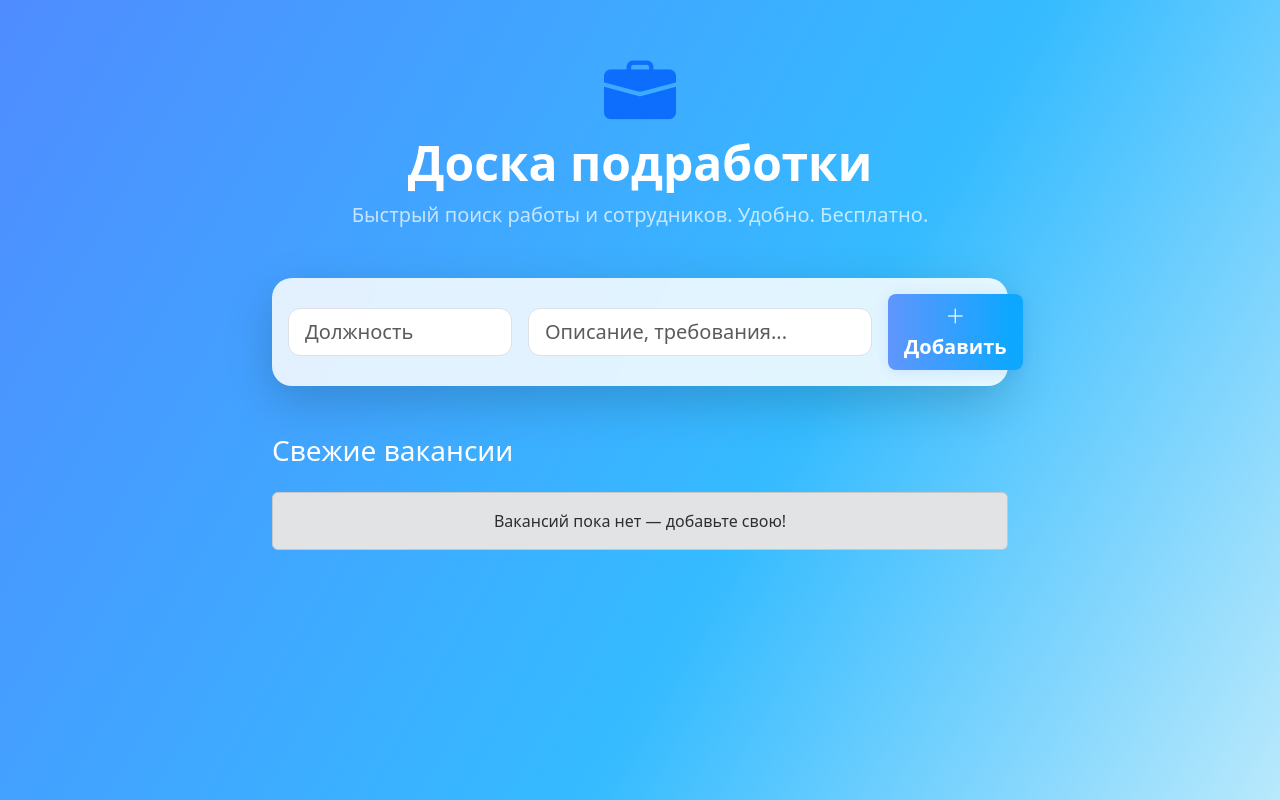
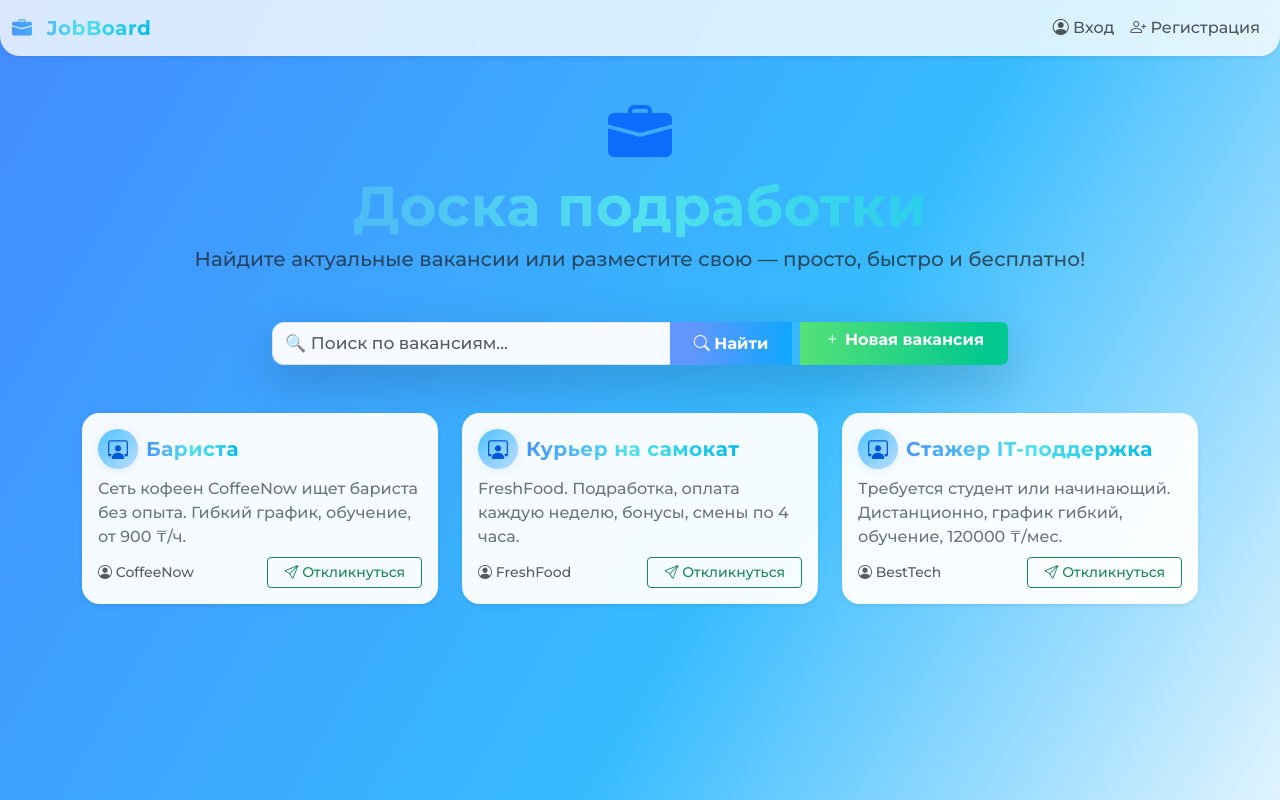
Before and after one commit to MERCYIRIS/Projectjob, a Flask app: page / in a window 1280 px wide. Run offline with Flask 3, Linux system fonts and the light colour scheme; data that the repository does not hold is empty.

Commit message:
project3

```diff
--- a/jobboard/app.py
+++ b/jobboard/app.py
@@ -1,7 +1,8 @@
-from flask import Flask, render_template, request, redirect
-import sqlite3, os
+from flask import Flask, render_template, request, redirect, url_for, session, flash
+import sqlite3, os, hashlib
 
 app = Flask(__name__)
+app.secret_key = 'supersecretkeychangeit'
 
 DB_PATH = "jobs.db"
 
@@ -9,32 +10,119 @@ def init_db():
     if not os.path.exists(DB_PATH):
         conn = sqlite3.connect(DB_PATH)
         c = conn.cursor()
-        c.execute('''
-            CREATE TABLE IF NOT EXISTS jobs (
-                id INTEGER PRIMARY KEY AUTOINCREMENT,
-                title TEXT NOT NULL,
-                description TEXT NOT NULL
-            )
-        ''')
+        c.execute('''CREATE TABLE IF NOT EXISTS users (
+            id INTEGER PRIMARY KEY AUTOINCREMENT,
+            username TEXT UNIQUE NOT NULL,
+            password TEXT NOT NULL,
+            is_employer INTEGER DEFAULT 0
+        )''')
+        c.execute('''CREATE TABLE IF NOT EXISTS jobs (
+            id INTEGER PRIMARY KEY AUTOINCREMENT,
+            author_id INTEGER,
+            title TEXT NOT NULL,
+            description TEXT NOT NULL,
+            FOREIGN KEY (author_id) REFERENCES users(id)
+        )''')
         conn.commit()
         conn.close()
-
 init_db()
 
-@app.route('/', methods=['GET', 'POST'])
+def hash_pwd(password):
+    return hashlib.sha256(password.encode()).hexdigest()
+
+def db():
+    return sqlite3.connect(DB_PATH)
+
+@app.route('/')
 def index():
-    conn = sqlite3.connect(DB_PATH)
+    search = request.args.get('q', '').strip()
+    conn = db()
     c = conn.cursor()
-    if request.method == 'POST':
-        title = request.form['title'].strip()
-        description = request.form['description'].strip()
-        if title and description:
-            c.execute('INSERT INTO jobs (title, description) VALUES (?, ?)', (title, description))
-            conn.commit()
-    c.execute('SELECT * FROM jobs ORDER BY id DESC')
+    if search:
+        c.execute("SELECT jobs.id, jobs.title, jobs.description, users.username FROM jobs LEFT JOIN users ON jobs.author_id=users.id WHERE jobs.title LIKE ? OR jobs.description LIKE ? ORDER BY jobs.id DESC", (f"%{search}%", f"%{search}%"))
+    else:
+        c.execute("SELECT jobs.id, jobs.title, jobs.description, users.username FROM jobs LEFT JOIN users ON jobs.author_id=users.id ORDER BY jobs.id DESC")
     jobs = c.fetchall()
     conn.close()
-    return render_template('index.html', jobs=jobs)
+    return render_template('index.html', jobs=jobs, search=search)
+
+@app.route('/register', methods=['GET', 'POST'])
+def register():
+    if request.method == 'POST':
+        username = request.form['username']
+        password = hash_pwd(request.form['password'])
+        is_emp = 1 if 'employer' in request.form else 0
+        conn = db()
+        c = conn.cursor()
+        try:
+            c.execute("INSERT INTO users (username, password, is_employer) VALUES (?, ?, ?)", (username, password, is_emp))
+            conn.commit()
+            flash('Регистрация успешна! Теперь войдите.', 'success')
+            return redirect(url_for('login'))
+        except sqlite3.IntegrityError:
+            flash('Логин уже занят', 'danger')
+        finally:
+            conn.close()
+    return render_template('register.html')
+
+@app.route('/login', methods=['GET', 'POST'])
+def login():
+    if request.method == 'POST':
+        username = request.form['username']
+        password = hash_pwd(request.form['password'])
+        conn = db()
+        c = conn.cursor()
+        c.execute("SELECT id, is_employer FROM users WHERE username=? AND password=?", (username, password))
+        user = c.fetchone()
+        conn.close()
+        if user:
+            session['user_id'] = user[0]
+            session['is_employer'] = bool(user[1])
+            session['username'] = username
+            flash('Вход выполнен', 'success')
+            return redirect(url_for('index'))
+        else:
+            flash('Неверные данные для входа', 'danger')
+    return render_template('login.html')
+
+@app.route('/logout')
+def logout():
+    session.clear()
+    flash('Вы вышли из аккаунта', 'info')
+    return redirect(url_for('index'))
+
+@app.route('/add', methods=['GET', 'POST'])
+def add_job():
+    if not session.get('user_id') or not session.get('is_employer'):
+        flash('Вакансии могут размещать только работодатели. Зарегистрируйтесь или войдите как работодатель.', 'warning')
+        return redirect(url_for('login'))
+    if request.method == 'POST':
+        title = request.form['title']
+        description = request.form['description']
+        conn = db()
+        c = conn.cursor()
+        c.execute("INSERT INTO jobs (author_id, title, description) VALUES (?, ?, ?)", (session['user_id'], title, description))
+        conn.commit()
+        conn.close()
+        flash('Вакансия добавлена!', 'success')
+        return redirect(url_for('index'))
+    return render_template('add_job.html')
+
+@app.route('/delete/<int:job_id>')
+def delete_job(job_id):
+    if not session.get('user_id'):
+        flash('Вы должны войти', 'danger')
+        return redirect(url_for('login'))
+    conn = db()
+    c = conn.cursor()
+    c.execute("SELECT author_id FROM jobs WHERE id=?", (job_id,))
+    job = c.fetchone()
+    if job and job[0] == session['user_id']:
+        c.execute("DELETE FROM jobs WHERE id=?", (job_id,))
+        conn.commit()
+        flash('Вакансия удалена', 'info')
+    conn.close()
+    return redirect(url_for('index'))
 
 if __name__ == '__main__':
     app.run(debug=True)
--- a/jobboard/static/style.css
+++ b/jobboard/static/style.css
@@ -1,32 +1,61 @@
-.gradient-bg {
-    background: linear-gradient(120deg,#4f8cff 0%, #35bbff 60%, #b9e9fc 100%);
+body {
+    font-family: 'Montserrat', 'Segoe UI', Arial, sans-serif;
+    background: linear-gradient(120deg, #438cff 0%, #37bbff 60%, #e0f4ff 100%);
     min-height: 100vh;
 }
+.gradient-bg { background: none !important; }
 .bg-glass {
-    background: rgba(255,255,255,0.85) !important;
-    border-radius: 1.25rem;
-    box-shadow: 0 2px 24px 0 rgba(86,132,255,0.12);
-    backdrop-filter: blur(3px);
+    background: rgba(255,255,255,0.95)!important;
+    border-radius: 1.25em;
+    box-shadow: 0 2px 32px rgba(86,132,255,0.18);
+    backdrop-filter: blur(4px);
 }
-.job-card {
+.card {
     border: none;
-    border-radius: 1.25rem;
-    min-height: 120px;
-    transition: box-shadow .14s;
+    border-radius: 1.1em;
+    min-height: 160px;
+    transition: box-shadow .2s, transform .1s;
 }
-.job-card:hover {
-    box-shadow: 0 1rem 1.5rem rgba(52,126,255,0.15), 0 2px 8px rgba(39,113,179,0.13);
+.card:hover {
+    box-shadow: 0 1rem 2rem rgba(51,132,255,.16), 0 2px 8px rgba(39,113,179,.10);
+    transform: translateY(-3px) scale(1.03);
+}
+.navbar {
+    border-radius: 0 0 1.25em 1.25em;
+    margin-bottom: 30px;
+    background: rgba(255,255,255,0.80)!important;
+}
+.code-circle {
+    width: 2em; height: 2em; border-radius: 100%;
+    background: linear-gradient(135deg,#51c3ff,#a4d7ff 80%);
+    display: flex; align-items: center; justify-content: center;
+    color: #0057d9; font-size: 1.25em; box-shadow:0 1px 8px 0 rgba(80,130,255,0.13);
 }
 input.form-control, textarea.form-control {
-    border-radius: 0.75rem;
+    border-radius: .7em;
+    font-size: 17px;
+    background: #f7fbff;
+}
+.btn-primary, .btn-success {
+    font-weight: 600;
+    box-shadow: 0 2px 12px rgba(112,195,253,0.1);
 }
 .btn-primary {
-    background: linear-gradient(90deg,#6096fd,#0ea7ff 90%);
-    border: none !important;
-    box-shadow: 0 2px 14px 0 rgba(17,97,238,0.12);
+    background: linear-gradient(90deg,#6096fd 20%,#0ea7ff 100%);
+    border: none;
 }
-.text-white-50 { color: rgba(255,255,255,0.7) !important; }
-::-webkit-input-placeholder { color: #b0b0b0; }
-::-moz-placeholder { color: #b0b0b0; }
-:-ms-input-placeholder { color: #b0b0b0; }
-::placeholder { color: #b0b0b0; }
+.btn-success {
+    background: linear-gradient(90deg,#55e178,#01c88f 90%);
+    border: none;
+}
+.text-gradient {
+    background: linear-gradient(90deg,#4896fd,#52e1ed 50%,#07bce7 100%);
+    background-clip: text;
+    color: transparent;
+    font-weight: 700;
+    letter-spacing: .5px;
+}
+@media (max-width: 768px) {
+    h1.display-4 { font-size:2rem;}
+    .navbar { border-radius: 0 0 1em 1em;}
+}
--- a/jobboard/templates/index.html
+++ b/jobboard/templates/index.html
@@ -2,69 +2,101 @@
 <html lang="ru">
 <head>
     <meta charset="UTF-8">
-    <title>Доска подработки</title>
+    <title>Доска подработки — JobBoard</title>
     <meta name="viewport" content="width=device-width, initial-scale=1">
     <!-- Bootstrap CSS & Icons -->
     <link href="https://cdn.jsdelivr.net/npm/bootstrap@5.3.2/dist/css/bootstrap.min.css" rel="stylesheet">
     <link href="https://cdn.jsdelivr.net/npm/bootstrap-icons@1.11.1/font/bootstrap-icons.css" rel="stylesheet">
-    <link rel="stylesheet" href="{{ url_for('static', filename='style.css') }}">
+    <!-- Google Fonts: Montserrat -->
+    <link href="https://fonts.googleapis.com/css2?family=Montserrat:wght@500;700&display=swap" rel="stylesheet">
+    <link rel="stylesheet" href="style.css">
 </head>
 <body>
 <div class="gradient-bg min-vh-100 pb-5">
-  <div class="container py-5">
-      <div class="row justify-content-center">
+  <nav class="navbar navbar-expand-lg bg-glass shadow-sm mb-4">
+      <div class="container-fluid">
+          <a href="#" class="navbar-brand fw-bold text-gradient"><i class="bi bi-briefcase-fill me-2"></i> JobBoard</a>
+          <button class="navbar-toggler" type="button" data-bs-toggle="collapse" data-bs-target="#navMenu">
+              <span class="navbar-toggler-icon"></span>
+          </button>
+          <div class="collapse navbar-collapse" id="navMenu">
+              <ul class="navbar-nav ms-auto">
+                  <li class="nav-item"><a class="nav-link" href="#"><i class="bi bi-person-circle"></i> Вход</a></li>
+                  <li class="nav-item"><a class="nav-link" href="#"><i class="bi bi-person-plus"></i> Регистрация</a></li>
+              </ul>
+          </div>
+      </div>
+  </nav>
+  <div class="container">
+      <div class="text-center mb-5 pt-3">
+          <i class="bi bi-briefcase-fill display-3 text-primary mb-2"></i>
+          <h1 class="display-4 fw-bold text-gradient mb-1">Доска подработки</h1>
+          <p class="lead text-muted">Найдите актуальные вакансии или разместите свою — просто, быстро и бесплатно!</p>
+      </div>
+      <div class="row mb-5 justify-content-center">
           <div class="col-lg-8">
+              <form class="input-group shadow-lg rounded overflow-hidden">
+                  <input type="search" class="form-control py-2" placeholder="🔍 Поиск по вакансиям...">
+                  <button class="btn btn-primary px-4" type="submit">
+                      <i class="bi bi-search"></i> Найти
+                  </button>
+                  <a href="#" class="btn btn-success ms-2 px-4 d-none d-md-block"><i class="bi bi-plus"></i> Новая вакансия</a>
+              </form>
+          </div>
+      </div>
 
-              <div class="text-center mb-5">
-                  <i class="bi bi-briefcase-fill display-2 text-primary mb-3"></i>
-                  <h1 class="display-5 fw-bold text-white">Доска подработки</h1>
-                  <p class="lead text-white-50">Быстрый поиск работы и сотрудников. Удобно. Бесплатно.</p>
-              </div>
-
-              <div class="card shadow-lg mb-5 border-0 bg-glass animate__animated animate__fadeInDown">
-                  <div class="card-body">
-                    <form method="POST" autocomplete="off" class="row gy-2 gx-3 align-items-center justify-content-center">
-                        <div class="col-md-4">
-                            <input name="title" type="text" class="form-control form-control-lg" placeholder="Должность" required maxlength="60">
-                        </div>
-                        <div class="col-md-6">
-                            <input name="description" type="text" class="form-control form-control-lg" placeholder="Описание, требования..." required maxlength="140">
-                        </div>
-                        <div class="col-md-2 d-grid">
-                            <button type="submit" class="btn btn-lg btn-primary fw-bold">
-                                <i class="bi bi-plus-lg"></i> <span class="d-none d-xl-inline">Добавить</span>
-                            </button>
-                        </div>
-                    </form>
+      <!-- Вакансии -->
+      <div class="row g-4">
+          <div class="col-md-6 col-lg-4">
+              <div class="card shadow-sm bg-glass h-100 animate__animated animate__fadeInUp">
+                  <div class="card-body d-flex flex-column">
+                      <div class="d-flex align-items-center mb-2">
+                          <div class="code-circle me-2"><i class="bi bi-person-workspace"></i></div>
+                          <h5 class="card-title mb-0 fw-bold text-gradient">Бариста</h5>
+                      </div>
+                      <p class="card-text text-secondary mb-2 fs-6">Сеть кофеен CoffeeNow ищет бариста без опыта. Гибкий график, обучение, от 900 ₸/ч.</p>
+                      <div class="mt-auto d-flex justify-content-between align-items-center small text-muted">
+                          <span><i class="bi bi-person-circle"></i> CoffeeNow</span>
+                          <button class="btn btn-outline-success btn-sm px-3"><i class="bi bi-send"></i> Откликнуться</button>
+                      </div>
                   </div>
               </div>
-
-              <h3 class="mb-4 text-white">Свежие вакансии</h3>
-              <div class="row g-4">
-              {% if jobs %}
-                  {% for job in jobs %}
-                  <div class="col-md-6">
-                      <div class="card shadow-sm job-card animate__animated animate__zoomIn">
-                          <div class="card-body">
-                              <div class="d-flex align-items-center mb-2"><i class="bi bi-person-workspace fs-4 me-2 text-primary"></i>
-                                <h5 class="card-title mb-0">{{ job[1] }}</h5></div>
-                              <p class="card-text text-secondary small">{{ job[2] }}</p>
-                          </div>
+          </div>
+          <div class="col-md-6 col-lg-4">
+              <div class="card shadow-sm bg-glass h-100 animate__animated animate__fadeInUp">
+                  <div class="card-body d-flex flex-column">
+                      <div class="d-flex align-items-center mb-2">
+                          <div class="code-circle me-2"><i class="bi bi-person-workspace"></i></div>
+                          <h5 class="card-title mb-0 fw-bold text-gradient">Курьер на самокат</h5>
+                      </div>
+                      <p class="card-text text-secondary mb-2 fs-6">FreshFood. Подработка, оплата каждую неделю, бонусы, смены по 4 часа.</p>
+                      <div class="mt-auto d-flex justify-content-between align-items-center small text-muted">
+                          <span><i class="bi bi-person-circle"></i> FreshFood</span>
+                          <button class="btn btn-outline-success btn-sm px-3"><i class="bi bi-send"></i> Откликнуться</button>
                       </div>
                   </div>
-                  {% endfor %}
-              {% else %}
-                  <div class="col">
-                      <div class="alert alert-secondary text-center">Вакансий пока нет — добавьте свою!</div>
+              </div>
+          </div>
+          <div class="col-md-6 col-lg-4">
+              <div class="card shadow-sm bg-glass h-100 animate__animated animate__fadeInUp">
+                  <div class="card-body d-flex flex-column">
+                      <div class="d-flex align-items-center mb-2">
+                          <div class="code-circle me-2"><i class="bi bi-person-workspace"></i></div>
+                          <h5 class="card-title mb-0 fw-bold text-gradient">Стажер IT-поддержка</h5>
+                      </div>
+                      <p class="card-text text-secondary mb-2 fs-6">Требуется студент или начинающий. Дистанционно, график гибкий, обучение, 120000 ₸/мес.</p>
+                      <div class="mt-auto d-flex justify-content-between align-items-center small text-muted">
+                          <span><i class="bi bi-person-circle"></i> BestTech</span>
+                          <button class="btn btn-outline-success btn-sm px-3"><i class="bi bi-send"></i> Откликнуться</button>
+                      </div>
                   </div>
-              {% endif %}
               </div>
-
           </div>
+          <!-- Еще вакансии... -->
       </div>
   </div>
 </div>
-<!-- Bootstrap JS, Animate.css (for simple fade/zoom animation) -->
+<!-- Bootstrap JS & Animate.css -->
 <script src="https://cdn.jsdelivr.net/npm/bootstrap@5.3.2/dist/js/bootstrap.bundle.min.js"></script>
 <link rel="stylesheet" href="https://cdnjs.cloudflare.com/ajax/libs/animate.css/4.1.1/animate.min.css"/>
 </body>
```
Also changed, not shown: jobboard/templates/add_job.html (added, +24 -0 lines), jobboard/templates/base.html (added, +52 -0 lines), jobboard/templates/job_detail.html (added, +34 -0 lines), jobboard/templates/login.html (added, +23 -0 lines), jobboard/templates/profile.html (added, +41 -0 lines), jobboard/templates/register.html (added, +27 -0 lines).
